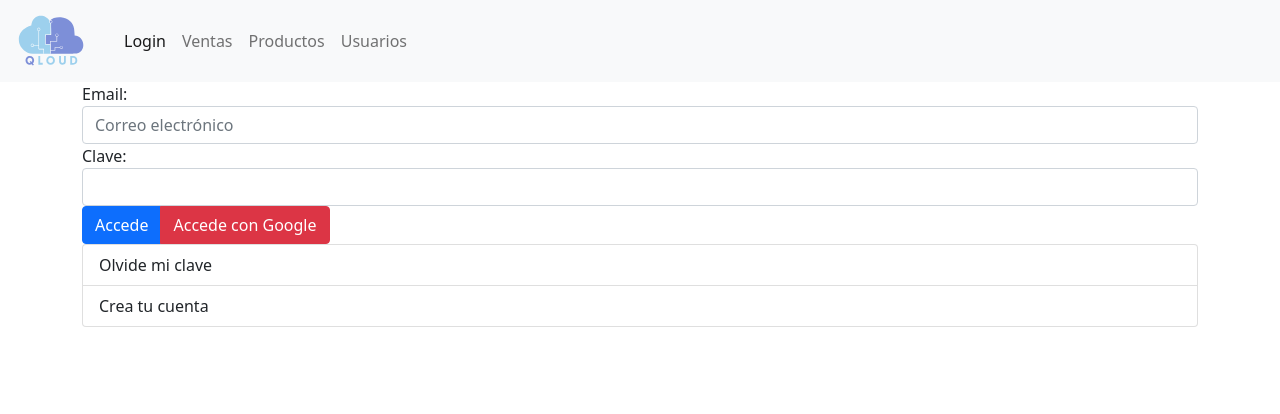
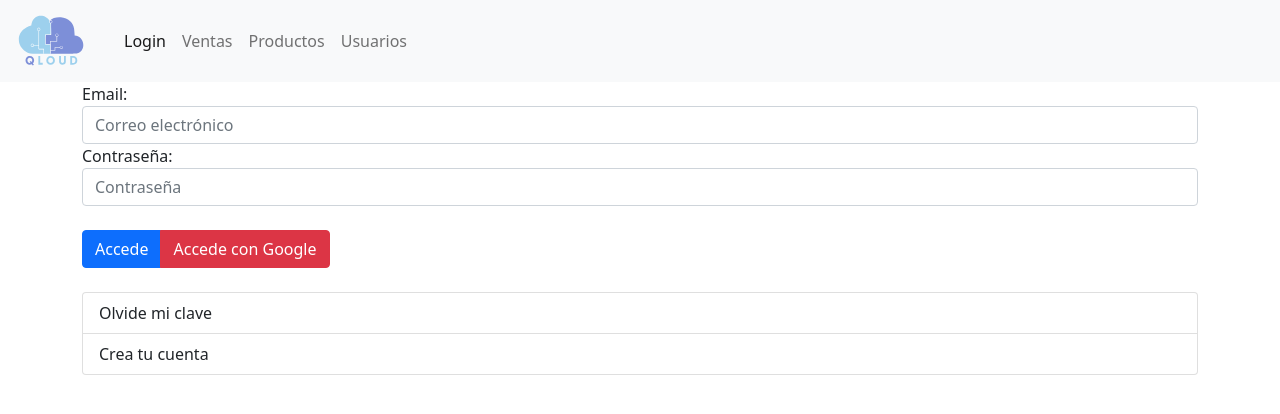
Before and after one commit to Qloud3/qloud, a React (Create React App) app: page / in a window 1280 px wide. Shown: the top 414 px of the page. Built offline with nearby package versions, Linux system fonts and the light colour scheme; no server answers.

Commit message:
Mostrar booleano de disponible y espacios login

```diff
--- a/src/components/Login/Login.js
+++ b/src/components/Login/Login.js
@@ -5,7 +5,7 @@ import {
   FormGroup,
   ButtonGroup,
   ListGroup,
-  ListGroupItem
+  ListGroupItem,
 } from "reactstrap";
 import {
   auth,
@@ -15,12 +15,11 @@ import {
 import { useHistory } from "react-router-dom";
 import { useAuthState } from "react-firebase-hooks/auth";
 
-
 function Login() {
   const [email, setEmail] = useState("");
   const [password, setPassword] = useState("");
   const [user, loading, error] = useAuthState(auth);
-  const [errors, seterrors] = useState('');
+  const [errors, seterrors] = useState("");
   const history = useHistory();
 
   useEffect(() => {
@@ -28,15 +27,15 @@ function Login() {
       // maybe trigger a loading screen
       return;
     }
-    if (user) { history.replace("/users"); }
+    if (user) {
+      history.replace("/users");
+    }
   }, [user, loading]);
 
   return (
     <Container>
       <FormGroup>
-        <label>
-          Email:
-        </label>
+        <label>Email:</label>
         <input
           className="form-control"
           name="email"
@@ -48,12 +47,11 @@ function Login() {
         />
       </FormGroup>
       <FormGroup>
-        <label>
-          Clave:
-        </label>
+        <label>Contraseña:</label>
         <input
           className="form-control"
           name="password"
+          placeholder="Contraseña"
           type="password"
           onChange={(e) => setPassword(e.target.value)}
           value={password}
@@ -61,7 +59,7 @@ function Login() {
         />
       </FormGroup>
 
-      <ButtonGroup>
+      <ButtonGroup className="mt-4">
         <Button
           color="primary"
           type="submit"
@@ -70,22 +68,21 @@ function Login() {
           Accede
         </Button>
 
-        <Button
-          color="danger"
-          onClick={signInWithGoogle}
-        >
+        <Button color="danger" onClick={signInWithGoogle}>
           Accede con Google
         </Button>
       </ButtonGroup>
 
-
       <br />
 
-      <ListGroup>
-        <ListGroupItem tag="a" href="/reset">Olvide mi clave</ListGroupItem>
-        <ListGroupItem tag="a" href="/register">Crea tu cuenta</ListGroupItem>
+      <ListGroup className="mt-4">
+        <ListGroupItem tag="a" href="/reset">
+          Olvide mi clave
+        </ListGroupItem>
+        <ListGroupItem tag="a" href="/register">
+          Crea tu cuenta
+        </ListGroupItem>
       </ListGroup>
-
     </Container>
   );
 }
--- a/src/components/Productos/Productos.js
+++ b/src/components/Productos/Productos.js
@@ -256,7 +256,7 @@ const Productos = () => {
                   <td>{dato.nombre}</td>
                   <td>{dato.descripcion}</td>
                   <td>{dato.valor_unitario}</td>
-                  <td>{dato.disponible}</td>
+                  <td>{dato.disponible ? 'Si' : 'No'}</td>
                   <td>
                     <Button
                       color="primary" id={dato._id}
--- a/src/components/Register/Register.js
+++ b/src/components/Register/Register.js
@@ -81,7 +81,7 @@ function Register() {
         />
       </FormGroup>
 
-      <ButtonGroup>
+      <ButtonGroup className="mt-4">
         <Button
           color="primary"
           onClick={register}
@@ -99,7 +99,7 @@ function Register() {
 
       <br />
 
-      <ListGroup>
+      <ListGroup className="mt-4">
         <ListGroupItem tag="a" href="/login">Autenticate si ya tienes una cuenta</ListGroupItem>
       </ListGroup>
 
```
